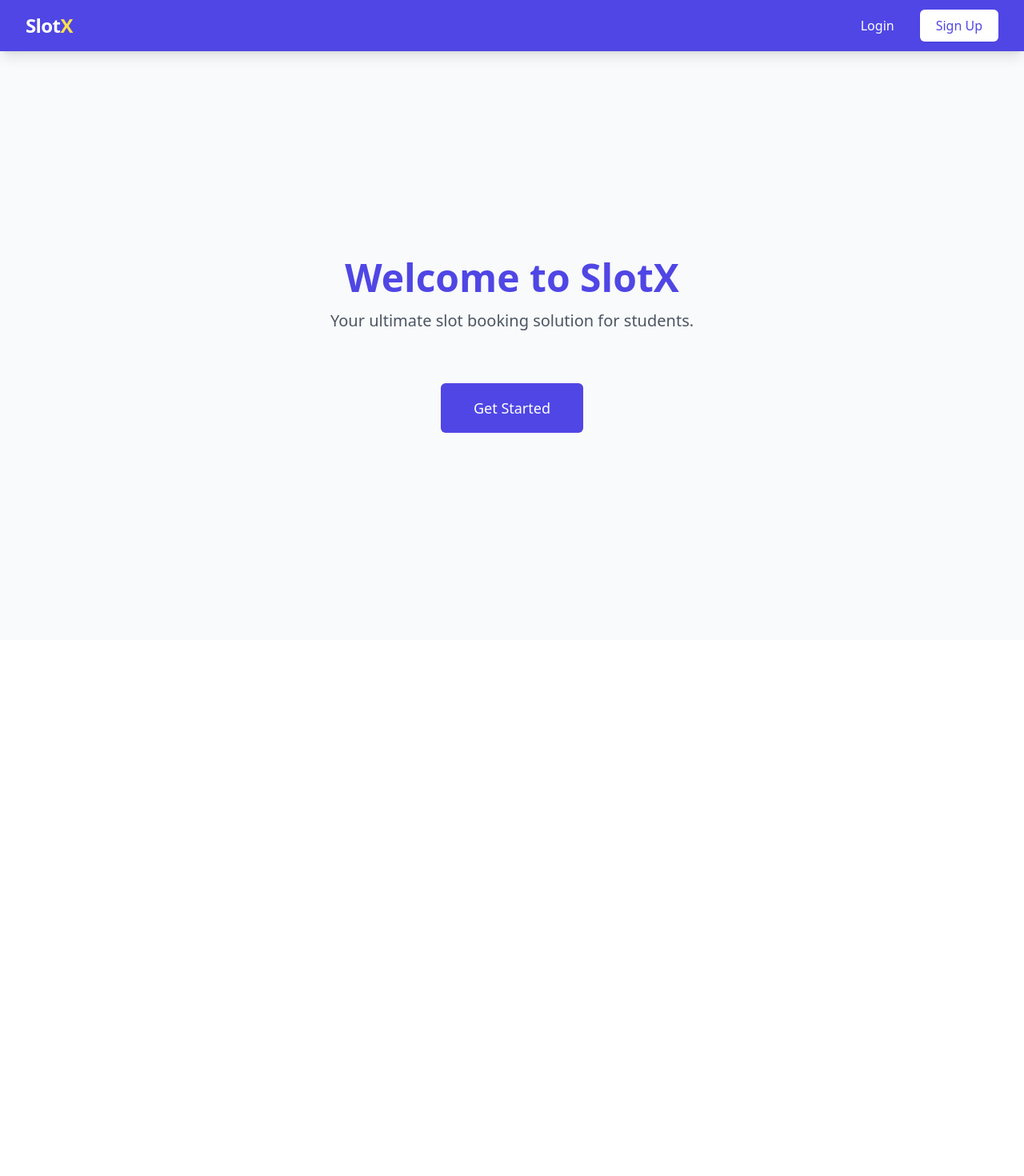
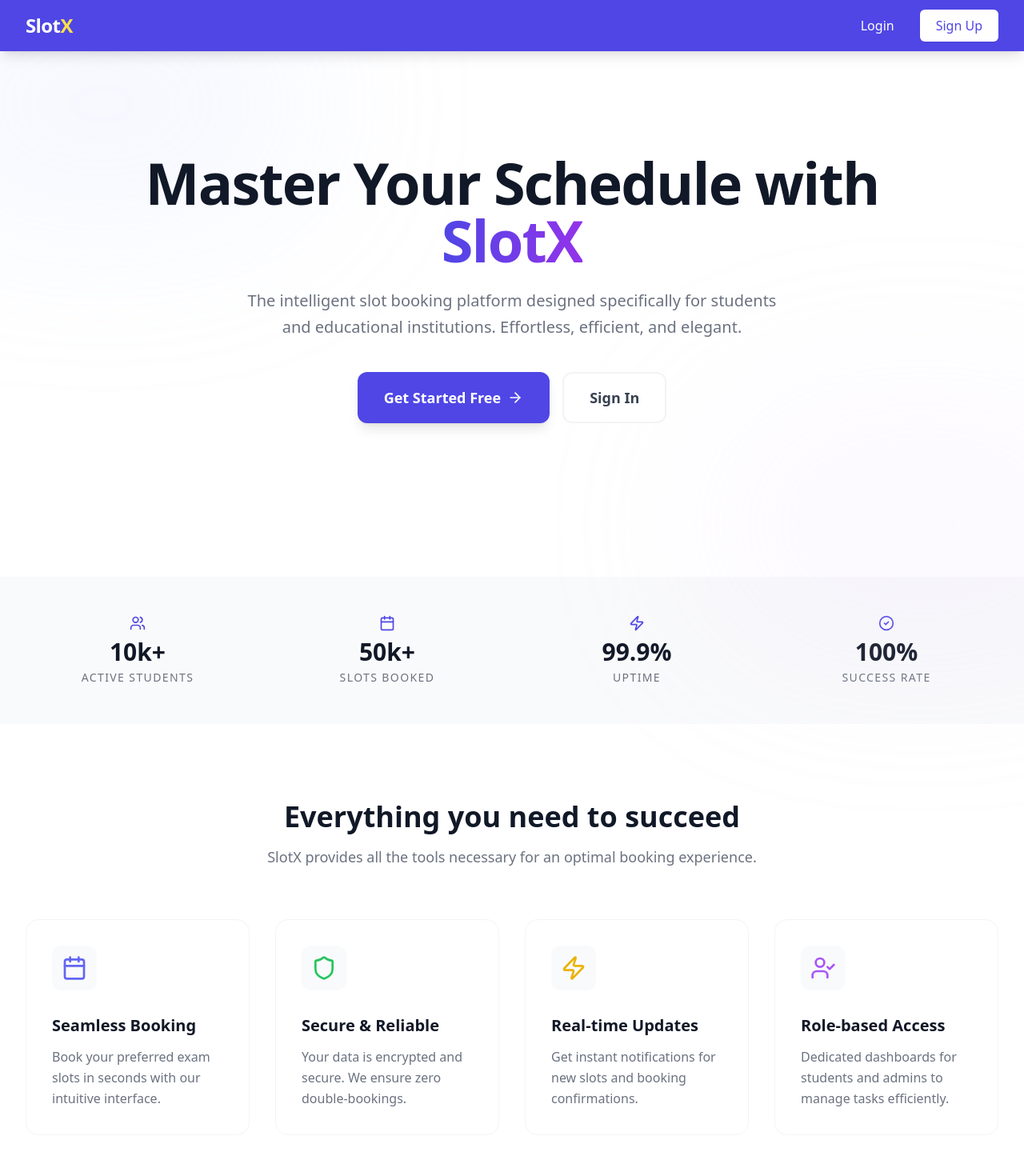
Before and after one commit to himaniag10/SlotX, a React (Create React App) app in the folder client/: page / in a window 1280 px wide. Shown: the top 1470 px of the page at 80% size. Before the commit the page ends 800 px from the top, so only its background shows below. Built offline with nearby package versions, Linux system fonts and the light colour scheme; no server answers.

Commit message:
Improved landing page and added Dashboard logic

```diff
--- a/client/src/pages/Dashboard.jsx
+++ b/client/src/pages/Dashboard.jsx
@@ -1,16 +1,19 @@
 import { useAuth } from "../contexts/AuthContext";
+import AdminDashboard from "../components/AdminDashboard";
+import UserDashboard from "../components/UserDashboard";
 
 const Dashboard = () => {
     const { user } = useAuth();
 
     return (
-        <div className="max-w-7xl mx-auto py-6 sm:px-6 lg:px-8">
-            <div className="px-4 py-6 sm:px-0">
-                <div className="border-4 border-dashed border-gray-200 rounded-lg h-96 flex flex-col items-center justify-center">
-                    <h1 className="text-3xl font-bold text-gray-700">Welcome to SlotX Dashboard</h1>
-                    {user && <p className="mt-4 text-lg text-gray-500">Hello, {user.name}!</p>}
-                </div>
-            </div>
+        <div className="min-h-screen bg-gray-50/50">
+            <main className="max-w-7xl mx-auto py-10 px-4 sm:px-6 lg:px-8">
+                {user?.role === "admin" ? (
+                    <AdminDashboard user={user} />
+                ) : (
+                    <UserDashboard user={user} />
+                )}
+            </main>
         </div>
     );
 };
--- a/client/src/pages/Landing.jsx
+++ b/client/src/pages/Landing.jsx
@@ -1,23 +1,195 @@
 import { Link } from "react-router-dom";
-import { PublicRoute } from "../components/RouteGuards";
+import { motion } from "framer-motion";
+import { useAuth } from "../contexts/AuthContext";
+import {
+    Calendar,
+    Shield,
+    Zap,
+    UserCheck,
+    ArrowRight,
+    CheckCircle2,
+    Users
+} from "lucide-react";
 
 const Landing = () => {
+    const { user } = useAuth();
+    const containerVariants = {
+        hidden: { opacity: 0 },
+        visible: {
+            opacity: 1,
+            transition: {
+                staggerChildren: 0.2
+            }
+        }
+    };
+
+    const itemVariants = {
+        hidden: { y: 20, opacity: 0 },
+        visible: {
+            y: 0,
+            opacity: 1
+        }
+    };
+
+    const features = [
+        {
+            icon: <Calendar className="w-8 h-8 text-indigo-500" />,
+            title: "Seamless Booking",
+            description: "Book your preferred exam slots in seconds with our intuitive interface."
+        },
+        {
+            icon: <Shield className="w-8 h-8 text-green-500" />,
+            title: "Secure & Reliable",
+            description: "Your data is encrypted and secure. We ensure zero double-bookings."
+        },
+        {
+            icon: <Zap className="w-8 h-8 text-yellow-500" />,
+            title: "Real-time Updates",
+            description: "Get instant notifications for new slots and booking confirmations."
+        },
+        {
+            icon: <UserCheck className="w-8 h-8 text-purple-500" />,
+            title: "Role-based Access",
+            description: "Dedicated dashboards for students and admins to manage tasks efficiently."
+        }
+    ];
+
+    const stats = [
+        { label: "Active Students", value: "10k+", icon: <Users size={20} /> },
+        { label: "Slots Booked", value: "50k+", icon: <Calendar size={20} /> },
+        { label: "Uptime", value: "99.9%", icon: <Zap size={20} /> },
+        { label: "Success Rate", value: "100%", icon: <CheckCircle2 size={20} /> }
+    ];
+
     return (
-        <div className="flex flex-col items-center justify-center min-h-[calc(100vh-64px)]">
-            <h1 className="text-5xl font-bold text-indigo-600 mb-4">Welcome to SlotX</h1>
-            <p className="text-xl text-gray-600 mb-8">Your ultimate slot booking solution for students.</p>
-            <div className="space-x-4">
-                <PublicRoute>
-                    <div className="mt-8 flex justify-center">
-                        <Link
-                            to="/signup"
-                            className="w-full flex items-center justify-center px-8 py-3 border border-transparent text-base font-medium rounded-md text-white bg-indigo-600 hover:bg-indigo-700 md:py-4 md:text-lg md:px-10"
-                        >
-                            Get Started
-                        </Link>
+        <div className="bg-white overflow-hidden">
+            <section className="relative pt-20 pb-32 lg:pt-32 lg:pb-48">
+                <div className="max-w-7xl mx-auto px-4 sm:px-6 lg:px-8 relative z-10">
+                    <motion.div
+                        initial={{ opacity: 0, y: 30 }}
+                        animate={{ opacity: 1, y: 0 }}
+                        transition={{ duration: 0.8 }}
+                        className="text-center"
+                    >
+                        <h1 className="text-5xl md:text-7xl font-extrabold text-gray-900 tracking-tight leading-tight mb-6">
+                            Master Your Schedule with <br />
+                            <span className="text-indigo-600 bg-clip-text text-transparent bg-gradient-to-r from-indigo-600 to-purple-600">
+                                SlotX
+                            </span>
+                        </h1>
+                        <p className="max-w-2xl mx-auto text-xl text-gray-500 mb-10 leading-relaxed">
+                            The intelligent slot booking platform designed specifically for students and educational institutions. Effortless, efficient, and elegant.
+                        </p>
+                        <div className="flex flex-col sm:flex-row justify-center gap-4">
+                            {user ? (
+                                <Link
+                                    to="/dashboard"
+                                    className="inline-flex items-center justify-center px-10 py-4 border border-transparent text-lg font-bold rounded-xl text-white bg-indigo-600 hover:bg-indigo-700 transition-all shadow-lg hover:shadow-indigo-200"
+                                >
+                                    Go to Dashboard
+                                    <ArrowRight className="ml-2 w-5 h-5" />
+                                </Link>
+                            ) : (
+                                <>
+                                    <Link
+                                        to="/signup"
+                                        className="inline-flex items-center justify-center px-8 py-4 border border-transparent text-lg font-bold rounded-xl text-white bg-indigo-600 hover:bg-indigo-700 transition-all shadow-lg hover:shadow-indigo-200"
+                                    >
+                                        Get Started Free
+                                        <ArrowRight className="ml-2 w-5 h-5" />
+                                    </Link>
+                                    <Link
+                                        to="/login"
+                                        className="inline-flex items-center justify-center px-8 py-4 border-2 border-gray-100 text-lg font-bold rounded-xl text-gray-700 bg-white hover:bg-gray-50 transition-all hover:border-indigo-100"
+                                    >
+                                        Sign In
+                                    </Link>
+                                </>
+                            )}
+                        </div>
+                    </motion.div>
+                </div>
+
+                <div className="absolute top-0 left-1/2 -translate-x-1/2 w-full h-full -z-0 pointer-events-none opacity-20">
+                    <div className="absolute top-[-10%] left-[-10%] w-[40%] h-[40%] bg-indigo-200 rounded-full blur-[120px]" />
+                    <div className="absolute bottom-[-10%] right-[-10%] w-[40%] h-[40%] bg-purple-200 rounded-full blur-[120px]" />
+                </div>
+            </section>
+
+            <section className="bg-gray-50 py-12">
+                <div className="max-w-7xl mx-auto px-4 sm:px-6 lg:px-8">
+                    <div className="grid grid-cols-2 md:grid-cols-4 gap-8">
+                        {stats.map((stat, index) => (
+                            <div key={index} className="text-center">
+                                <div className="flex items-center justify-center text-indigo-600 mb-2">
+                                    {stat.icon}
+                                </div>
+                                <div className="text-3xl font-bold text-gray-900 mb-1">{stat.value}</div>
+                                <div className="text-sm font-medium text-gray-500 uppercase tracking-widest">{stat.label}</div>
+                            </div>
+                        ))}
                     </div>
-                </PublicRoute>
-            </div>
+                </div>
+            </section>
+
+            <section className="py-24 bg-white">
+                <div className="max-w-7xl mx-auto px-4 sm:px-6 lg:px-8">
+                    <div className="text-center mb-16">
+                        <h2 className="text-3xl md:text-4xl font-bold text-gray-900 mb-4">Everything you need to succeed</h2>
+                        <p className="text-lg text-gray-500 max-w-2xl mx-auto">
+                            SlotX provides all the tools necessary for an optimal booking experience.
+                        </p>
+                    </div>
+
+                    <motion.div
+                        variants={containerVariants}
+                        initial="hidden"
+                        whileInView="visible"
+                        viewport={{ once: true }}
+                        className="grid grid-cols-1 md:grid-cols-2 lg:grid-cols-4 gap-8"
+                    >
+                        {features.map((feature, index) => (
+                            <motion.div
+                                key={index}
+                                variants={itemVariants}
+                                className="p-8 rounded-2xl bg-white border border-gray-100 hover:border-indigo-200 transition-all hover:shadow-xl hover:shadow-indigo-50/50 group"
+                            >
+                                <div className="p-3 bg-gray-50 rounded-xl inline-block mb-6 group-hover:scale-110 transition-transform">
+                                    {feature.icon}
+                                </div>
+                                <h3 className="text-xl font-bold text-gray-900 mb-3">{feature.title}</h3>
+                                <p className="text-gray-500 leading-relaxed">
+                                    {feature.description}
+                                </p>
+                            </motion.div>
+                        ))}
+                    </motion.div>
+                </div>
+            </section>
+
+            <section className="py-24">
+                <div className="max-w-7xl mx-auto px-4 sm:px-6 lg:px-8">
+                    <div className="bg-indigo-600 rounded-[2.5rem] p-8 md:p-16 text-center relative overflow-hidden shadow-2xl shadow-indigo-200">
+                        <div className="relative z-10">
+                            <h2 className="text-3xl md:text-5xl font-bold text-white mb-6">
+                                Ready to simplify your scheduling?
+                            </h2>
+                            <p className="text-indigo-100 text-lg md:text-xl mb-10 max-w-2xl mx-auto">
+                                Join thousands of students who are already using SlotX to manage their academic life.
+                            </p>
+                            <Link
+                                to={user ? "/dashboard" : "/signup"}
+                                className="inline-flex items-center justify-center px-10 py-4 bg-white text-indigo-600 font-bold rounded-xl hover:bg-indigo-50 transition-all shadow-lg"
+                            >
+                                {user ? "Manage Your Dashboard" : "Create Your Account Now"}
+                            </Link>
+                        </div>
+                        <div className="absolute top-0 right-0 -m-20 w-80 h-80 bg-white/10 rounded-full blur-3xl" />
+                        <div className="absolute bottom-0 left-0 -m-20 w-80 h-80 bg-indigo-500/50 rounded-full blur-3xl" />
+                    </div>
+                </div>
+            </section>
+
         </div>
     );
 };
```
